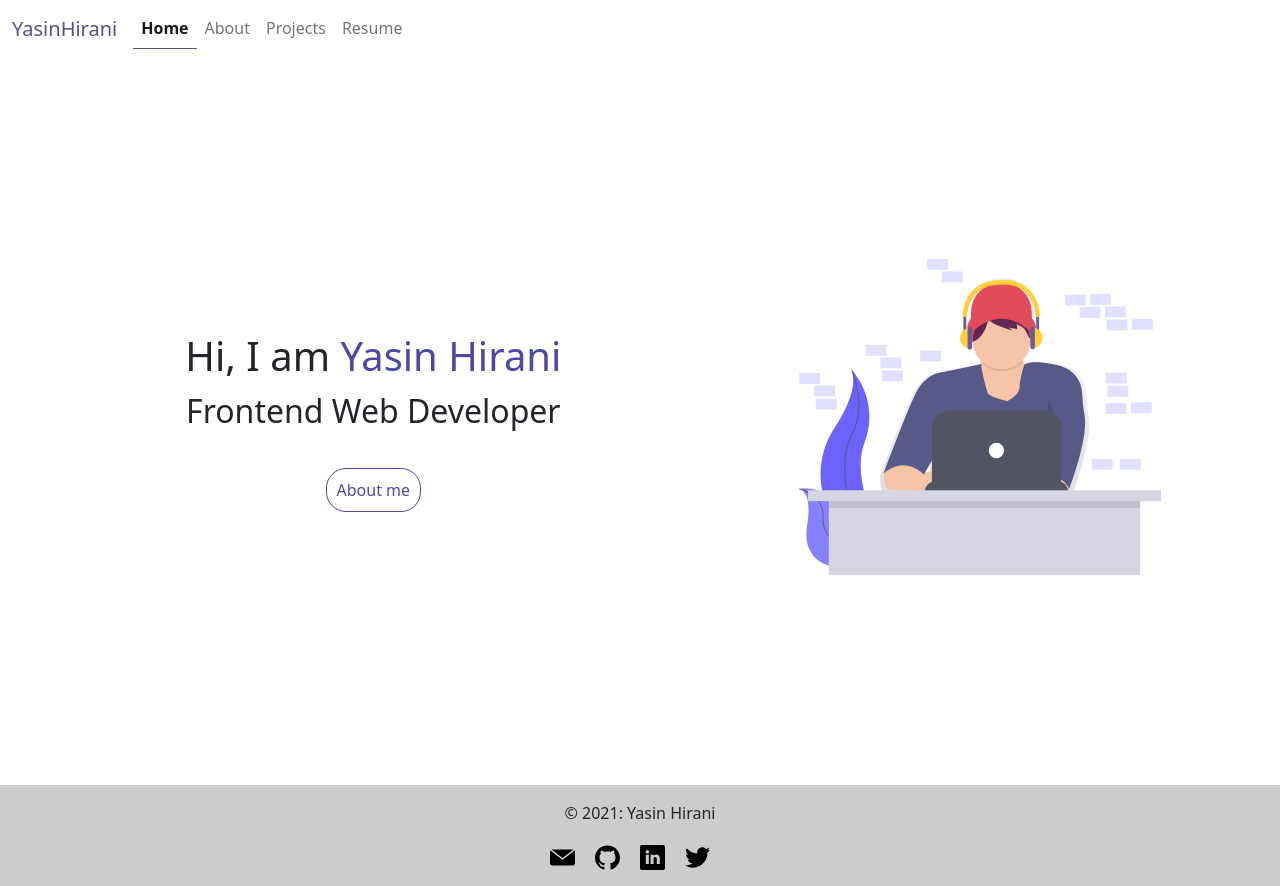
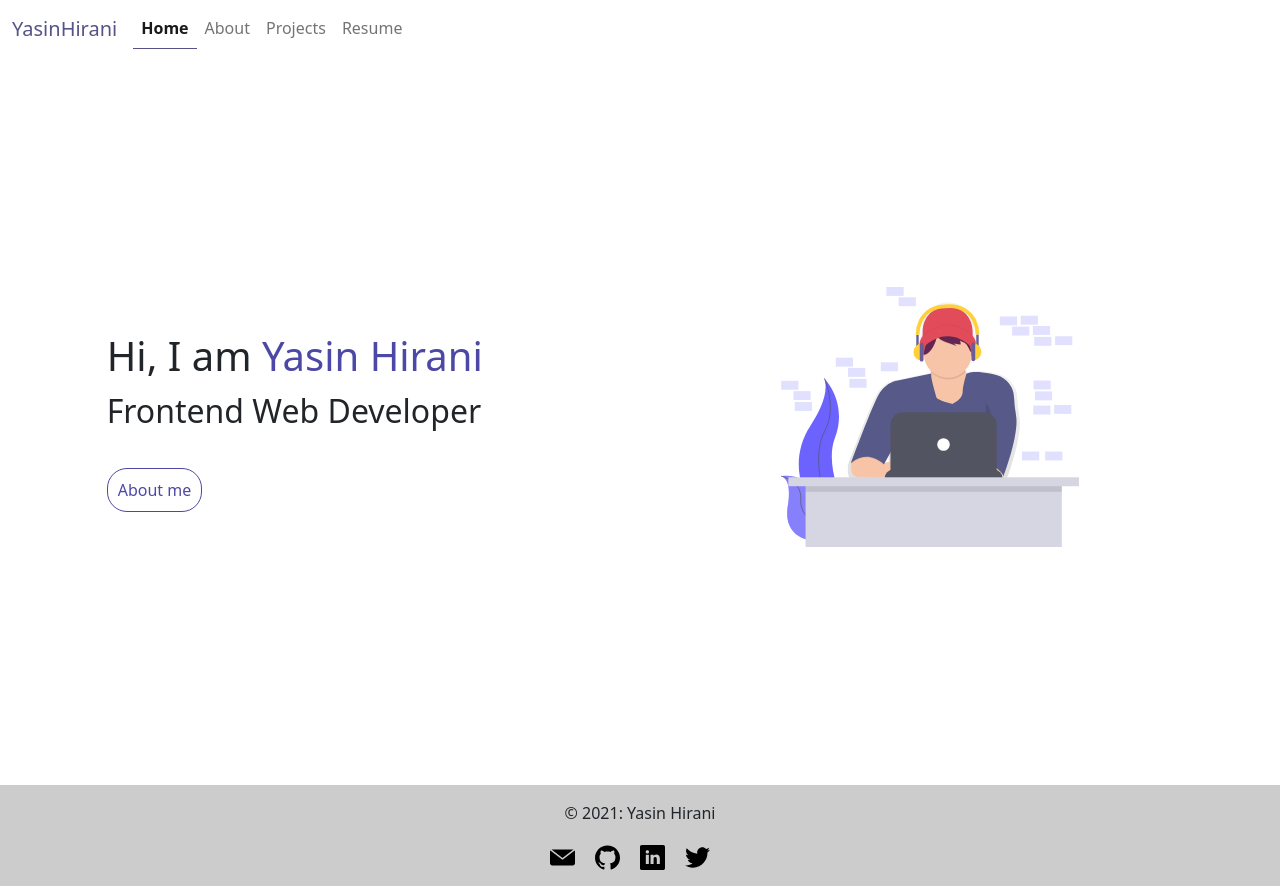
Before and after one commit to yasinhirani/portfolio-site, a React (Create React App) app: page / in a window 1280 px wide. Built offline with nearby package versions, Linux system fonts and the light colour scheme.

Commit message:
made changes in homepage

```diff
--- a/src/Home.js
+++ b/src/Home.js
@@ -18,9 +18,9 @@ const Home = () => {
       >
         <div className="container-fluid">
           <div className="row">
-            <div className="mx-auto">
+            <div className="col-12 col-md-10 mx-auto">
               <div className="row">
-                <div className="text-main col-7 p-1 p-lg-0 order-2 order-lg-1 d-flex justify-content-center align-items-center flex-column">
+                <div className="text-main col-7 p-1 p-lg-0 order-2 order-lg-1 d-flex justify-content-center flex-column">
                   <h1>
                     Hi, I am <span id="my-name">Yasin Hirani</span>
                   </h1>
```
